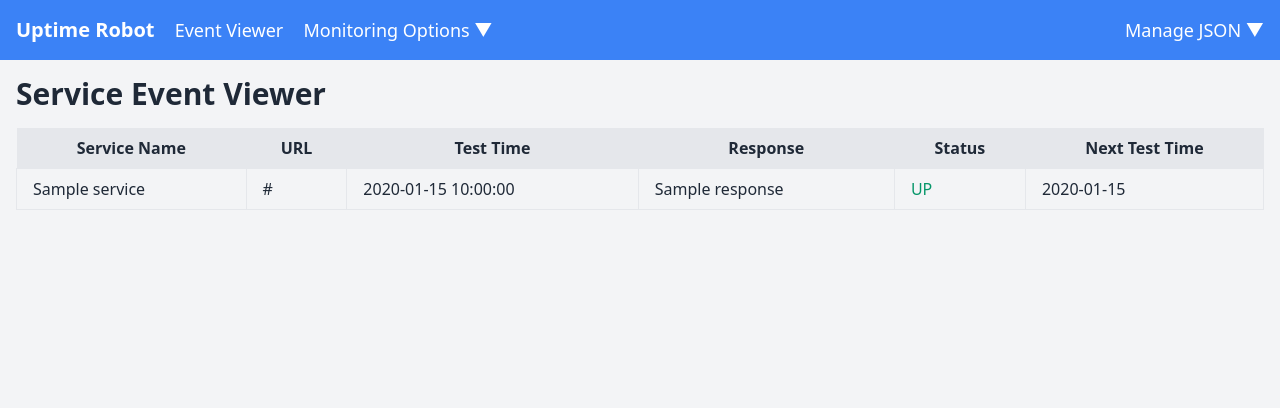
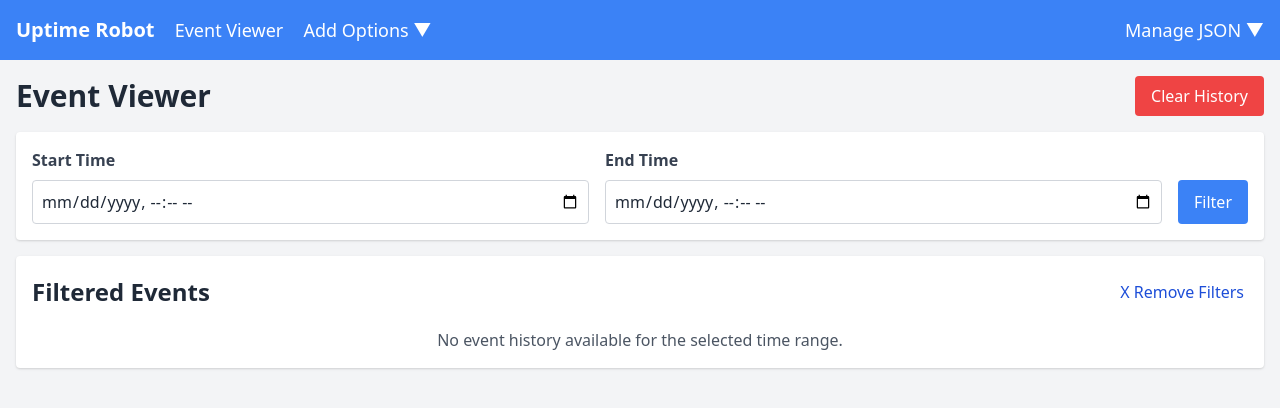
Before and after one commit to DakshRocks21/Uptime-Robot, a Flask app: page /events in a window 1280 px wide. Shown: the top 408 px of the page. Run offline with Flask 3, Linux system fonts and the light colour scheme; a database or web service that is not in the repository returns one stand-in record (values such as "Sample title"); some libraries are stand-ins or nearby versions.

Commit message:
It sends emails; event logger has filters; fixed nav bar.

```diff
--- a/app.py
+++ b/app.py
@@ -6,6 +6,10 @@
 import json
 import socket
 from apscheduler.schedulers.background import BackgroundScheduler
+from emails import EmailSender
+from dotenv import load_dotenv
+import os
+import random, string
 
 app = Flask(__name__)
 app.secret_key = 'supersecretkey'  # Required for flash messages
@@ -13,6 +17,18 @@
 client = MongoClient('mongodb://localhost:27017/')
 db = client['uptime_robot']
 collection = db['services']
+
+# Load environment variables from .env file
+load_dotenv()
+
+# Email sender setup
+email_sender = EmailSender(
+    smtp_server="smtp.gmail.com",
+    smtp_port=587,
+    username=os.getenv("EMAIL_USER"),
+    password=os.getenv("EMAIL_PASS")
+)
+
 
 # Scheduler
 scheduler = BackgroundScheduler()
@@ -23,6 +39,8 @@
     request_type = service['request_type']
     expected_response = service['response']
 
+    result = None
+
     try:
         # Check if port is specified
         if port:
@@ -30,7 +48,7 @@
                 sock.settimeout(10)  # Set timeout to 10 seconds
                 result = sock.connect_ex((url, port))
                 status = "UP" if result == 0 else "DOWN"
-                response = f"Port {port} is {'open' if result == 0 else 'closed'}"
+                response = 'OPEN' if result == 0 else 'CLOSED'
         else:
             # Normal URL check
             if request_type == 'GET':
@@ -44,28 +62,57 @@
                 result = response.json()
             else:
                 result = response.text
-
-            status = "UP" if str(result) == str(expected_response) else "DOWN"
-
-        next_check_time = datetime.datetime.now() + datetime.timedelta(minutes=service['frequency'])
-
-        check_result = {
-            "time": datetime.datetime.now(),
-            "response": response if port else result,
-            "url_pinged": f"{url}:{port}" if port else url,
-            "status": status,
-            "next_check": next_check_time  # Ensure next_check is set
-        }
-
-        collection.update_one(
-            {"id": service['id']},
-            {"$set": {"last_checked": datetime.datetime.now()},
-             "$push": {"results": check_result}}
-        )
-        print(f"Service {service['name_of_service']} checked. Status: {status}")
-
     except Exception as e:
         print(f"Error checking service {service['name_of_service']}: {str(e)}")
+
+    if not result:
+        result = "UNKNOWN; URL could not be reached"
+
+    status = "UP" if str(result) == str(expected_response) else "DOWN"
+
+    next_check_time = datetime.datetime.now() + datetime.timedelta(minutes=service['frequency'])
+
+    # Track consecutive down counts
+    if status == "DOWN":
+        service['consecutive_downs'] += 1
+        # Send email if 3 consecutive downs are detected
+        if service['consecutive_downs'] % 3 == 0:
+            send_downtime_alert(service)
+    else:
+        # Reset the failure counter if service is UP
+        service['consecutive_downs'] = 0
+
+    check_result = {
+        "time": datetime.datetime.now(),
+        "response": response if port else result,
+        "url_pinged": f"{url}:{port}" if port else url,
+        "status": status,
+        "next_check": next_check_time
+    }
+
+    collection.update_one(
+        {"id": service['id']},
+        {"$set": {
+            "last_checked": datetime.datetime.now(),
+            "consecutive_downs": service['consecutive_downs']
+        },
+            "$push": {"results": check_result}}
+    )
+
+    print(f"Service {service['name_of_service']} checked. Status: {status}")
+
+
+
+def send_downtime_alert(service):
+    subject = f"Alert: {service['name_of_service']} - {service['url']} is down!"
+    body = f"The service {service['name_of_service']} ({service['url']}) has been down for the last 3 checks. Please investigate."
+
+    email_sender.send_email(
+        from_addr=os.getenv("EMAIL_USER"),
+        to_addrs=["daksh@dakshthapar.com"],  # Replace with actual recipient(s)
+        subject=subject,
+        body=body
+    )
 
 def run_checks():
     services = collection.find()
@@ -83,10 +130,46 @@
     services = list(collection.find())
     return render_template('index.html', services=services)
 
-@app.route('/events')
+@app.route('/events', methods=['GET', 'POST'])
 def events():
-    services = list(collection.find())
-    return render_template('events.html', services=services)
+    # Default time filter: show events from the last 24 hours
+    end_time = datetime.datetime.now()
+    start_time = end_time - datetime.timedelta(days=1)
+
+    if request.method == 'POST':
+        start_time_str = request.form.get('start_time')
+        end_time_str = request.form.get('end_time')
+
+        # Parse the provided start and end times
+        if start_time_str:
+            start_time = datetime.datetime.fromisoformat(start_time_str)
+        if end_time_str:
+            end_time = datetime.datetime.fromisoformat(end_time_str)
+
+    # Fetch all events from all services within the time range
+    services = collection.find({
+        "results.time": {"$gte": start_time, "$lte": end_time}
+    })
+
+    # Flatten the results and sort them by time
+    events = []
+    for service in services:
+        for result in service['results']:
+            if start_time <= result['time'] <= end_time:
+                event = {
+                    "service_name": service['name_of_service'],
+                    "url_pinged": result['url_pinged'],
+                    "time": result['time'],
+                    "status": result['status'],
+                    "response": result['response']
+                }
+                events.append(event)
+
+    # Sort the events by time
+    events = sorted(events, key=lambda x: x['time'], reverse=True)
+
+    return render_template('events.html', events=events, start_time=start_time, end_time=end_time)
+
 
 @app.route('/manual_run_checks')
 def manual_run_checks():
@@ -100,65 +183,68 @@
         check_service(service)
     return redirect(url_for('index'))
 
-@app.route('/add', methods=['POST'])
+@app.route('/add_service', methods=['GET', 'POST'])
 def add_service():
-    name = request.form.get('name')
-    url = request.form.get('url')
-    port = request.form.get('port')  # Get the port from the form
-    frequency = int(request.form.get('frequency'))
-    request_type = request.form.get('request_type')
-    response_type = request.form.get('response_type')
-    response = request.form.get('response')
+    if request.method == 'POST':
+        name = request.form.get('name')
+        url = request.form.get('url')
+        port = request.form.get('port')  # Get the port from the form
+        frequency = int(request.form.get('frequency'))
+        request_type = request.form.get('request_type')
+        response_type = request.form.get('response_type')
+        response = request.form.get('response')
 
-    service = {
-        "id": str(uuid.uuid4()),
-        "date_added": datetime.datetime.now(),
-        "frequency": frequency,
-        "last_checked": None,
-        "results": [],
-        "name_of_service": name,
-        "url": url,
-        "port": int(port) if port else None,  # Store the port as an integer if provided
-        "request_type": request_type,
-        "response_type": response_type,
-        "response": response
-    }
-    collection.insert_one(service)
-    scheduler.add_job(func=check_service, trigger="interval", args=[service], seconds=frequency * 60, id=service['id'])
-    return redirect(url_for('index'))
+        service = {
+            "id": str(uuid.uuid4()),
+            "date_added": datetime.datetime.now(),
+            "frequency": frequency,
+            "last_checked": None,
+            "consecutive_downs": 0,  # Initialize consecutive downs counter
+            "results": [],
+            "name_of_service": name,
+            "url": url,
+            "port": int(port) if port else None,  # Store the port as an integer if provided
+            "request_type": request_type,
+            "response_type": response_type,
+            "response": response
+        }
+        collection.insert_one(service)
+        scheduler.add_job(func=check_service, trigger="interval", args=[service], seconds=frequency * 60, id=service['id'])
+        return redirect(url_for('index'))
+    else:
+        form_type = request.args.get('form_type', 'website')
+        return render_template('add_service.html', form_type=form_type)
+
+@app.route('/clear_history', methods=['POST'])
+def clear_history():
+    # Remove all results from all services
+    collection.update_many({}, {"$set": {"results": []}})
+    flash('Event history cleared successfully!', 'success')
+    return redirect(url_for('events'))
 
 @app.route('/edit/<service_id>', methods=['GET', 'POST'])
 def edit_service(service_id):
     service = collection.find_one({"id": service_id})
-    print("Clicked")
     if request.method == 'POST':
         name = request.form.get('name')
         url = request.form.get('url')
-        port = request.form.get('port')
+        port = request.form.get('port')  # Get the port from the form
         frequency = int(request.form.get('frequency'))
-        service_type = request.form.get('service_type')
-        print(f"Submitted data: name={name}, url={url}, port={port}, frequency={frequency}, service_type={service_type}")
-
-        update_fields = {
-            "name_of_service": name,
-            "url": url,
-            "frequency": frequency,
-        }
-
-        if service_type == 'port':
-            update_fields['port'] = int(port) if port else None
-            update_fields['request_type'] = None
-            update_fields['response_type'] = None
-            update_fields['response'] = None
-        else:
-            update_fields['port'] = None
-            update_fields['request_type'] = request.form.get('request_type')
-            update_fields['response_type'] = request.form.get('response_type')
-            update_fields['response'] = request.form.get('response')
+        request_type = request.form.get('request_type')
+        response_type = request.form.get('response_type')
+        response = request.form.get('response')
 
         collection.update_one(
             {"id": service_id},
-            {"$set": update_fields}
+            {"$set": {
+                "name_of_service": name,
+                "url": url,
+                "port": int(port) if port else None,  # Store the port as an integer if provided
+                "frequency": frequency,
+                "request_type": request_type,
+                "response_type": response_type,
+                "response": response
+            }}
         )
         scheduler.reschedule_job(service_id, trigger="interval", seconds=frequency * 60)
         return redirect(url_for('index'))
--- a/templates/base.html
+++ b/templates/base.html
@@ -4,17 +4,17 @@
 <head>
     <meta charset="UTF-8">
     <meta name="viewport" content="width=device-width, initial-scale=1.0">
-    <title>{% block title %}Uptime Robot{% endblock %}</title>
+    <title>Event Viewer</title>
     <link href="https://cdn.jsdelivr.net/npm/tailwindcss@2.0.2/dist/tailwind.min.css" rel="stylesheet">
     <script>
-        function toggleDropdown() {
-            var dropdown = document.getElementById('dropdown');
+        function toggleMonitoringDropdown() {
+            var dropdown = document.getElementById('monitoring-dropdown');
             dropdown.classList.toggle('hidden');
         }
 
-        function showForm(formType) {
-            document.getElementById('website-form').style.display = formType === 'website' ? 'block' : 'none';
-            document.getElementById('port-form').style.display = formType === 'port' ? 'block' : 'none';
+        function toggleJsonDropdown() {
+            var dropdown = document.getElementById('json-dropdown');
+            dropdown.classList.toggle('hidden');
         }
     </script>
 </head>
@@ -26,19 +26,20 @@
                 <a href="{{ url_for('index') }}" class="text-white text-xl font-bold mr-4">Uptime Robot</a>
                 <a href="{{ url_for('events') }}" class="text-white text-lg mr-4">Event Viewer</a>
                 <div class="relative inline-block">
-                    <button onclick="toggleDropdown()" class="text-white text-lg">Monitoring Options ▼</button>
-                    <div id="dropdown" class="absolute mt-2 py-2 w-48 bg-white rounded-lg shadow-xl hidden">
-                        <a href="javascript:void(0);" onclick="showForm('website')"
+                    <button onclick="toggleMonitoringDropdown()" class="text-white text-lg">Add Options
+                        ▼</button>
+                    <div id="monitoring-dropdown" class="absolute mt-2 py-2 w-48 bg-white rounded-lg shadow-xl hidden">
+                        <a href="{{ url_for('add_service') }}?form_type=website"
                             class="block px-4 py-2 text-gray-800 hover:bg-blue-500 hover:text-white">Website
                             Monitoring</a>
-                        <a href="javascript:void(0);" onclick="showForm('port')"
+                        <a href="{{ url_for('add_service') }}?form_type=port"
                             class="block px-4 py-2 text-gray-800 hover:bg-blue-500 hover:text-white">Port Monitoring</a>
                     </div>
                 </div>
             </div>
             <div class="relative">
-                <button onclick="toggleDropdown()" class="text-white text-lg">Manage JSON ▼</button>
-                <div id="dropdown" class="absolute right-0 mt-2 py-2 w-48 bg-white rounded-lg shadow-xl hidden">
+                <button onclick="toggleJsonDropdown()" class="text-white text-lg">Manage JSON ▼</button>
+                <div id="json-dropdown" class="absolute right-0 mt-2 py-2 w-48 bg-white rounded-lg shadow-xl hidden">
                     <a href="{{ url_for('dump_json') }}"
                         class="block px-4 py-2 text-gray-800 hover:bg-blue-500 hover:text-white">Download JSON</a>
                     <a href="{{ url_for('upload_page') }}"
--- a/templates/events.html
+++ b/templates/events.html
@@ -3,41 +3,64 @@
 {% block title %}Event Viewer{% endblock %}
 
 {% block content %}
-<h1 class="text-3xl font-bold mb-4">Service Event Viewer</h1>
-<table class="w-full table-auto mb-4">
+<div class="flex justify-between items-center mb-4">
+    <h1 class="text-3xl font-bold">Event Viewer</h1>
+
+    <form action="{{ url_for('clear_history') }}" method="POST">
+        <button type="submit" class="bg-red-500 text-white px-4 py-2 rounded">Clear History</button>
+    </form>
+</div>
+
+<form method="POST" class="mb-4 p-4 bg-white shadow rounded">
+    <div class="flex items-end space-x-4">
+        <div class="w-1/2">
+            <label class="block text-gray-700 font-bold mb-2" for="start_time">Start Time</label>
+            <input type="datetime-local" name="start_time" id="start_time" value="{{ start_time.isoformat() }}"
+                class="w-full p-2 border border-gray-300 rounded">
+        </div>
+        <div class="w-1/2">
+            <label class="block text-gray-700 font-bold mb-2" for="end_time">End Time</label>
+            <input type="datetime-local" name="end_time" id="end_time" value="{{ end_time.isoformat() }}"
+                class="w-full p-2 border border-gray-300 rounded">
+        </div>
+        <div>
+            <button type="submit" class="bg-blue-500 text-white px-4 py-2 h-11 rounded">Filter</button>
+        </div>
+    </div>
+</form>
+
+<div class="bg-white shadow rounded p-4 bg-black">
+    <div class="flex justify-between items-center mb-4">
+        <h2 class="text-2xl font-bold inline-block text-center">Filtered Events</h2>
+        <a href="{{ url_for('events') }}" class="text-blue-700 px-1 py-2 rounded inline-block text-center">X
+            Remove
+            Filters</a>
+    </div>
+    {% if events %}
+    <table class="w-full table-auto">
         <thead>
             <tr class="bg-gray-200">
+                <th class="px-4 py-2">Time</th>
                 <th class="px-4 py-2">Service Name</th>
-            <th class="px-4 py-2">URL</th>
-            <th class="px-4 py-2">Test Time</th>
+                <th class="px-4 py-2">URL/IP</th>
+                <th class="px-4 py-2">Status</th>
                 <th class="px-4 py-2">Response</th>
-            <th class="px-4 py-2">Status</th>
-            <th class="px-4 py-2">Next Test Time</th>
             </tr>
         </thead>
         <tbody>
-        {% for service in services %}
-        {% for result in service.results %}
+            {% for event in events %}
             <tr>
-            <td class="border px-4 py-2">{{ service.name_of_service }}</td>
-            <td class="border px-4 py-2">{{ result.url_pinged }}</td>
-            <td class="border px-4 py-2">{{ result.time.strftime('%Y-%m-%d %H:%M:%S') }}</td>
-            <td class="border px-4 py-2">{{ result.response }}</td>
-            <td class="border px-4 py-2">
-                <span class="text-{{ 'green-600' if result.status == 'UP' else 'red-600' }}">
-                    {{ result.status }}
-                </span>
-            </td>
-            <td class="border px-4 py-2">
-                {% if result.next_check %}
-                {{ result.next_check.strftime('%Y-%m-%d %H:%M:%S') }}
-                {% else %}
-                N/A
-                {% endif %}
-            </td>
+                <td class="border px-4 py-2">{{ event.time.strftime('%Y-%m-%d %H:%M:%S') }}</td>
+                <td class="border px-4 py-2">{{ event.service_name }}</td>
+                <td class="border px-4 py-2">{{ event.url_pinged }}</td>
+                <td class="border px-4 py-2">{{ event.status }}</td>
+                <td class="border px-4 py-2">{{ event.response }}</td>
             </tr>
-        {% endfor %}
             {% endfor %}
         </tbody>
     </table>
+    {% else %}
+    <p class="text-center text-gray-600">No event history available for the selected time range.</p>
+    {% endif %}
+</div>
 {% endblock %}
```
Also changed, not shown: templates/add_service.html (added, +82 -0 lines), emails.py (renamed from emaiils.py). Lines whose indentation alone changed are shown as unchanged.
